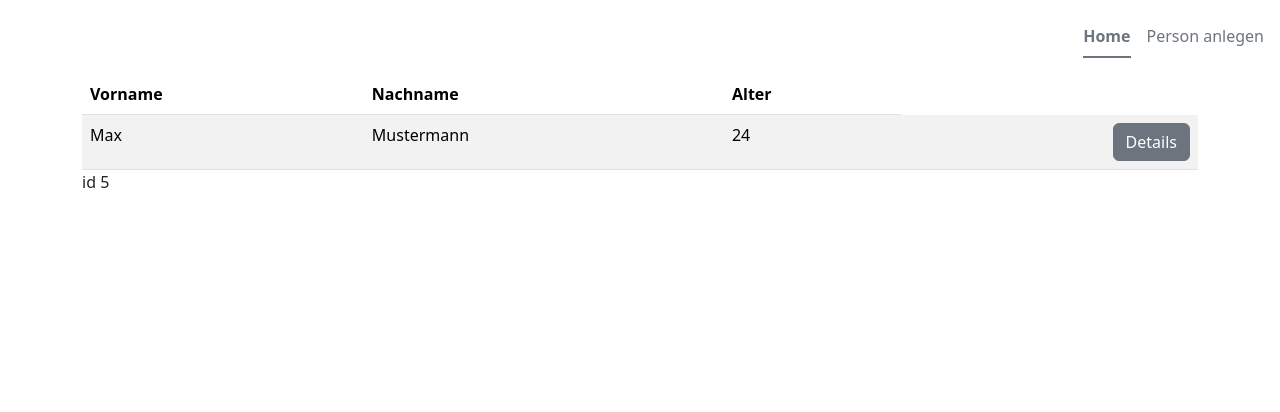
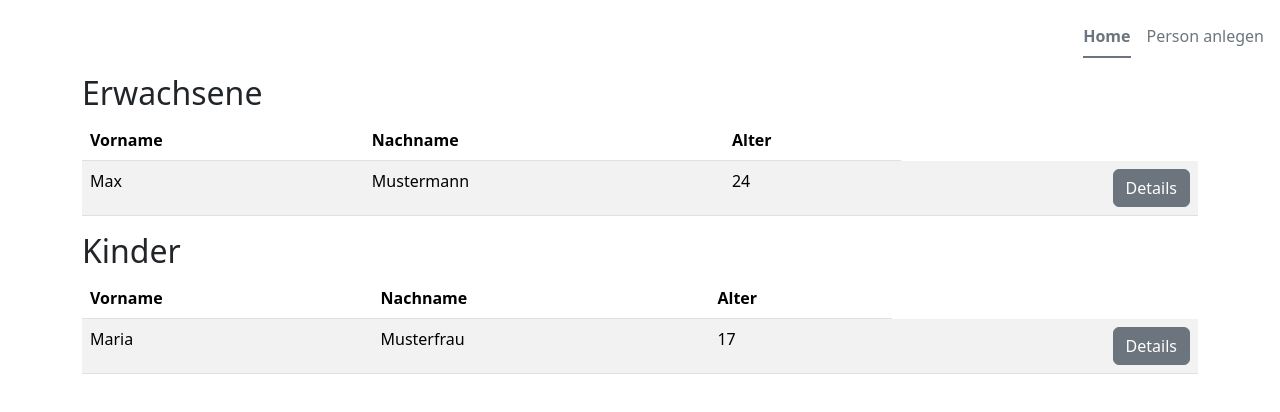
Before and after one commit to smatzner/web-matzner, a Vue app in the folder vue-day3-verwaltung/: page / in a window 1280 px wide. Shown: the top 412 px of the page. Built offline with nearby package versions, Linux system fonts and the light colour scheme.

Commit message:
implemented adults and children table (task 4.1 - task 4.3)

```diff
--- a/vue-day3-verwaltung/src/components/PersonEntry.vue
+++ b/vue-day3-verwaltung/src/components/PersonEntry.vue
@@ -33,5 +33,4 @@ const age = computed(() => new Date().getFullYear() - props.person.birthYear)
       <RouterLink :to="`/persons/${person.id}`" class="btn btn-secondary">Details</RouterLink>
     </td>
   </tr>
-  <p>id {{person.id}}</p>
 </template>
--- a/vue-day3-verwaltung/src/store/PersonStore.js
+++ b/vue-day3-verwaltung/src/store/PersonStore.js
@@ -20,6 +20,11 @@ export const usePersonStore = defineStore('person', () => {
             firstName: 'Max',
             lastName: 'Mustermann',
             birthYear: 1999
+        },{
+            id: 1,
+            firstName: 'Maria',
+            lastName: 'Musterfrau',
+            birthYear: 2006
         }
     ])
 
--- a/vue-day3-verwaltung/src/views/HomeView.vue
+++ b/vue-day3-verwaltung/src/views/HomeView.vue
@@ -1,15 +1,20 @@
 <script setup>
 import PersonTable from "@/components/PersonTable.vue";
 import {usePersonStore} from "@/store/PersonStore";
+import {computed} from "vue";
 
 const personStore = usePersonStore()
+
+const adults = computed(() => personStore.persons.filter(person => person.birthYear <= new Date().getFullYear() - 18))
+const children = computed(() => personStore.persons.filter(person => person.birthYear > new Date().getFullYear() - 18))
 
 </script>
 
 <template>
-  <PersonTable
-    :persons="personStore.persons"
-  />
+  <h2>Erwachsene</h2>
+  <PersonTable :persons="adults"/>
+  <h2>Kinder</h2>
+  <PersonTable :persons="children"/>
 </template>
 
 <style scoped>
```
